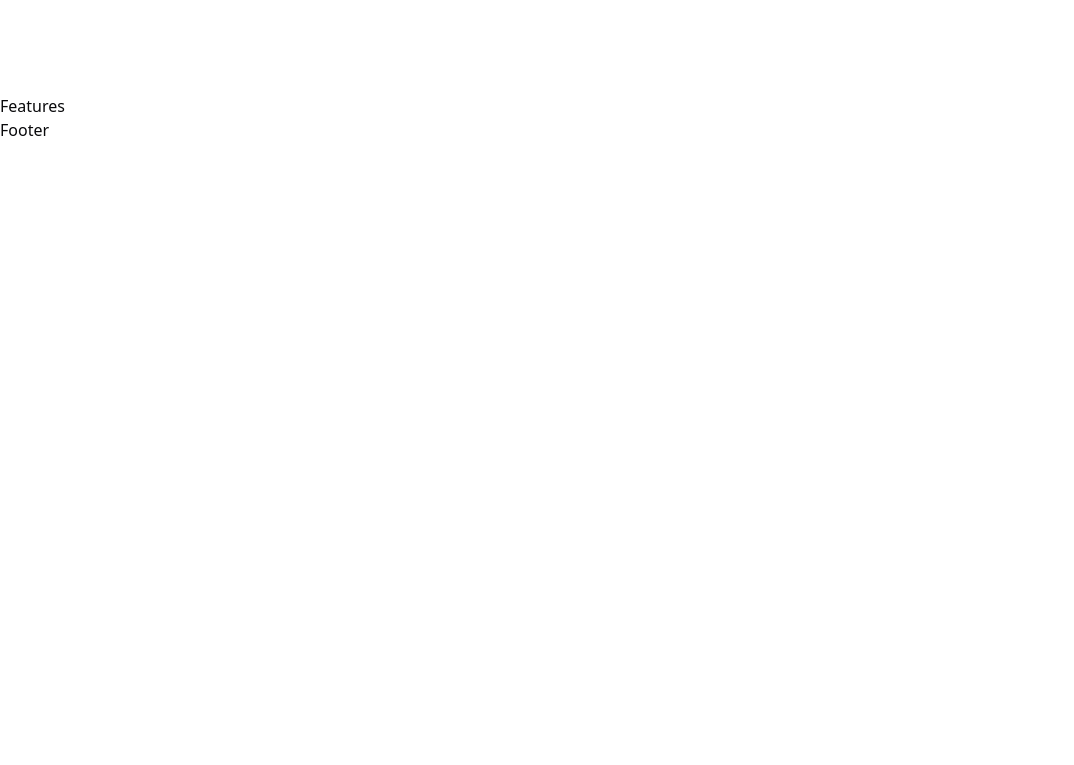
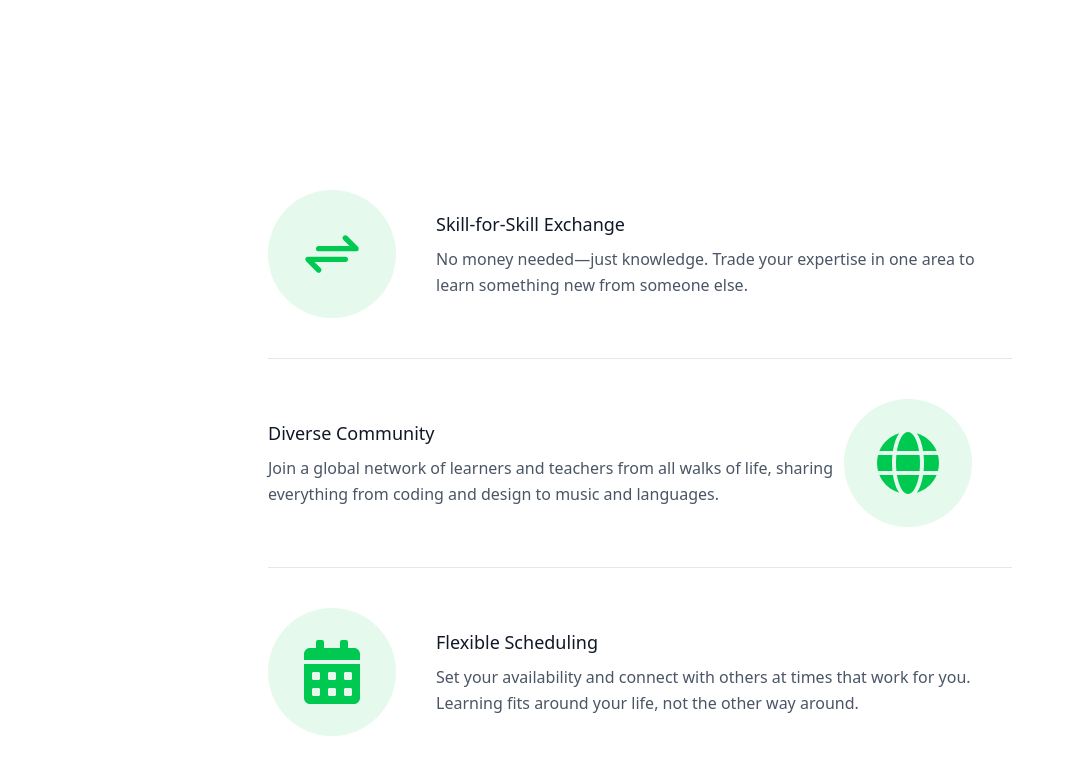
Before and after one commit to salman9802/SkillSwap, a React (Vite) app in the folder frontend/user/: page / in a window 1280 px wide. Shown: the part 535-1300 px from the top of the page, without its empty margins (0-1074 px from the left). Before the commit the page ends 800 px from the top, so only its background shows below. Built offline with nearby package versions, Linux system fonts and the light colour scheme.

Commit message:
feat: add Features for frontend/user

```diff
--- a/frontend/user/src/components/Features.tsx
+++ b/frontend/user/src/components/Features.tsx
@@ -1,7 +1,36 @@
-import React from "react";
+import { FEATURES } from "@/lib/constants";
+import { cn } from "@/lib/utils";
 
 const Features = () => {
-  return <div>Features</div>;
+  return (
+    <section className="text-primary">
+      <div className="container mx-auto px-5 py-24">
+        {/* Feature */}
+        {FEATURES.map((feature, i) => (
+          <div
+            key={i}
+            className={cn(
+              "mx-auto mb-10 flex flex-col items-center border-b border-gray-200 pb-10 sm:flex-row lg:w-3/5",
+              feature.reverse && "sm:flex-row-reverse",
+            )}
+          >
+            <div className="bg-primary/10 flex size-20 shrink-0 items-center justify-center rounded-full sm:mr-10 sm:size-32">
+              {feature.icon}
+              {/* <TbArrowsExchange className="size-10 sm:size-16" /> */}
+            </div>
+            <div className="mt-6 flex-grow text-center sm:mt-0 sm:text-left">
+              <h2 className="title-font mb-2 text-lg font-medium text-gray-900">
+                {feature.name}
+              </h2>
+              <p className="text-base leading-relaxed text-gray-600">
+                {feature.description}
+              </p>
+            </div>
+          </div>
+        ))}
+      </div>
+    </section>
+  );
 };
 
 export default Features;
--- /dev/null
+++ b/frontend/user/src/lib/constants.tsx
@@ -0,0 +1,26 @@
+import { FaCalendarAlt, FaGlobe } from "react-icons/fa";
+import { TbArrowsExchange } from "react-icons/tb";
+
+export const FEATURES = [
+  {
+    name: "Skill-for-Skill Exchange",
+    icon: <TbArrowsExchange className="size-10 sm:size-16" />,
+    description:
+      "No money needed—just knowledge. Trade your expertise in one area to learn something new from someone else.",
+    reverse: false,
+  },
+  {
+    name: "Diverse Community",
+    icon: <FaGlobe className="size-10 sm:size-16" />,
+    description:
+      "Join a global network of learners and teachers from all walks of life, sharing everything from coding and design to music and languages.",
+    reverse: true,
+  },
+  {
+    name: "Flexible Scheduling",
+    icon: <FaCalendarAlt className="size-10 sm:size-16" />,
+    description:
+      "Set your availability and connect with others at times that work for you. Learning fits around your life, not the other way around.",
+    reverse: false,
+  },
+];
```
